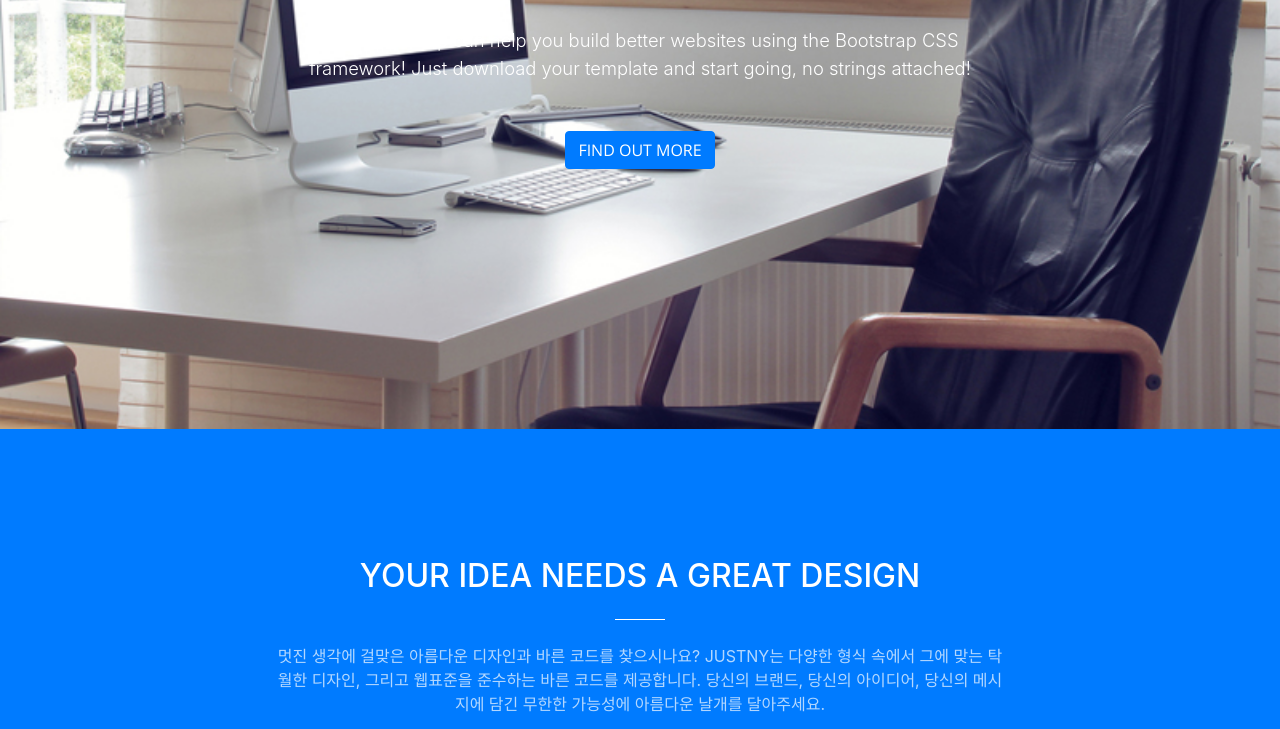
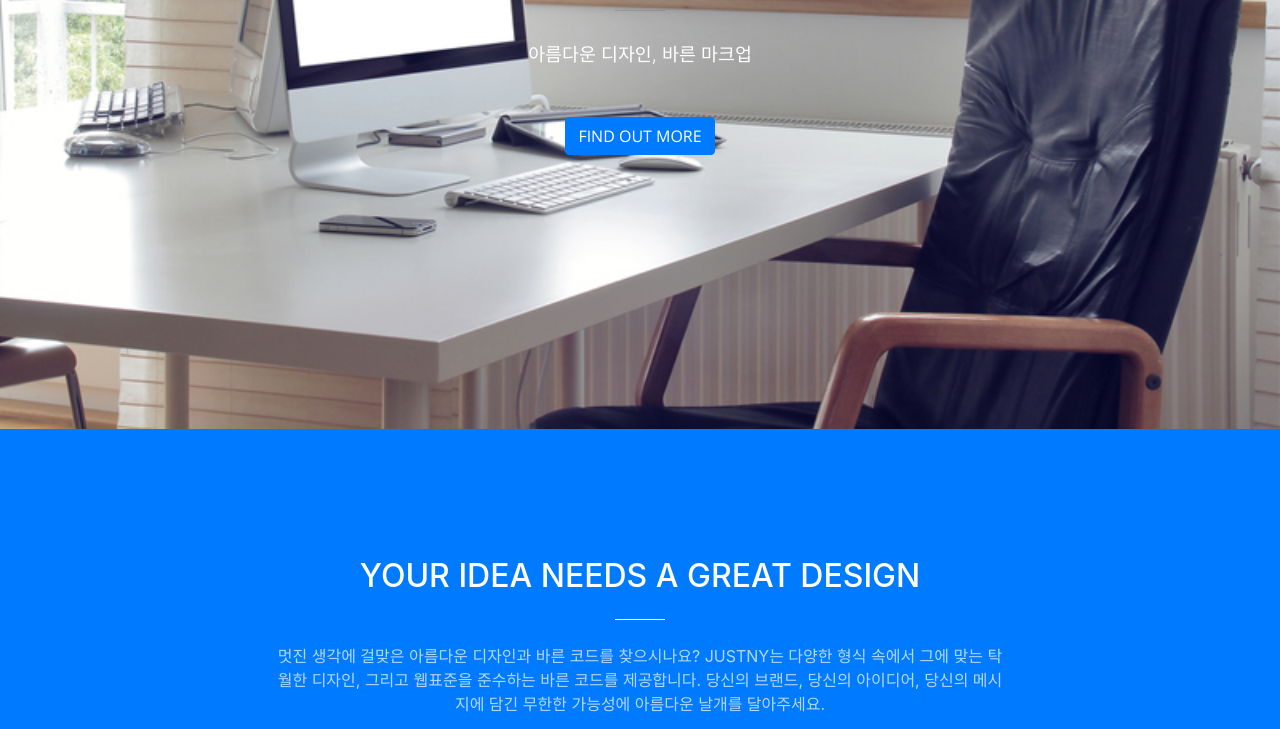
Before and after one commit to justny/justny.github.io, a website with bundled scripts: page index.html in a window 1280 px wide. Shown: the part 371-1100 px from the top of the page. Built offline with nearby package versions, Linux system fonts and the light colour scheme.

Commit message:
edit title message

```diff
--- a/index.html
+++ b/index.html
@@ -64,7 +64,7 @@
             <hr>
           </div>
           <div class="col-lg-8 mx-auto">
-            <p class="mb-5">Start Bootstrap can help you build better websites using the Bootstrap CSS framework! Just download your template and start going, no strings attached!</p>
+            <p class="mb-5">아름다운 디자인, 바른 마크업</p>
             <a class="btn btn-primary btn-xl js-scroll-trigger" href="#about">Find Out More</a>
           </div>
         </div>
```
